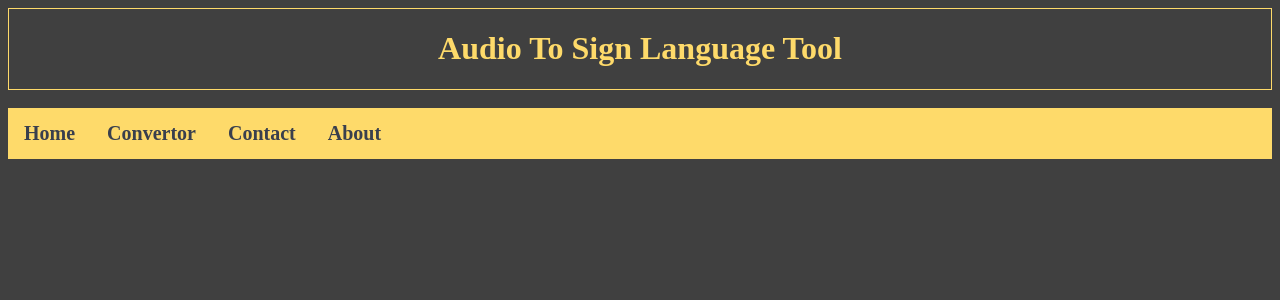
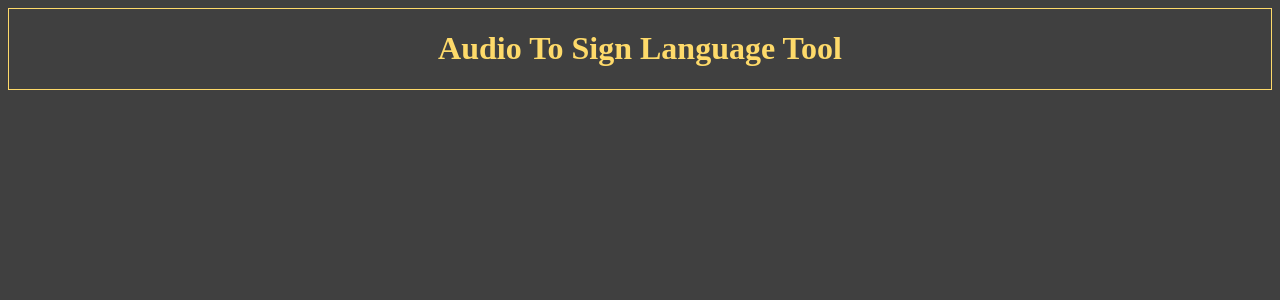
Before and after one commit to NiteeshL/Audio-Speech-To-Sign-Language-Converter, a Django app: template templates/base.html in a window 1280 px wide. Shown: the top 300 px of the page. Run offline with Django 3.2, Linux system fonts and the light colour scheme; the template is opened without the code that fills it, so the values that code supplies are empty.

Commit message:
removed nav bar, contact, about

```diff
--- a/A2SL/urls.py
+++ b/A2SL/urls.py
@@ -17,8 +17,6 @@ from django.urls import path
 from . import views
 
 urlpatterns = [
-    path('about/',views.about_view,name='about'),
-    path('contact/',views.contact_view,name='contact'),
     path('animation/',views.animation_view,name='animation'),
     path('',views.home_view,name='home'),
     path('animation/',views.animation_view,name='animation')
--- a/templates/base.html
+++ b/templates/base.html
@@ -10,35 +10,9 @@
   margin-right: auto;
   width: 50%;
 }
-#nav {
-  list-style-type: none;
-  margin-top:0;
-  padding: 0;
-  overflow: hidden;
-  background-color: #feda6a;
-}
 h2
 {
   color: #feda6a;
-}
-
-.li {
-  float: left;
-}
-
-.li a {
-  display: block;
-  color: #393f4d;
-  font-size: 20px;
-  font-weight: bold;
-  padding: 14px 16px;
-  text-decoration: none;
-}
-
-li a:hover {
-  background-color: #393f4d;
-  color: #feda6a;
-  font-weight: bold;
 }
 .form-style button{
 
@@ -215,13 +189,6 @@ body
 </div>
 <br>
 <body>
-<ul id="nav">
-  <li class="li"><a class="active" href="{% url 'home' %}">Home</a></li>
-  <li class="li"><a href="{% url 'animation' %}">Convertor</a></li>
-  <li class="li"><a href="{% url 'contact' %}">Contact</a></li>
-  <li class="li"><a href="{% url 'about' %}">About</a></li>
-</ul>
-
 <div class="wrapper" >
   {% block content %}
   {% endblock %}
```
Also changed, not shown: A2SL/views.py (+0 -9 lines), templates/about.html (deleted, +0 -19 lines), templates/contact.html (deleted, +0 -15 lines).
